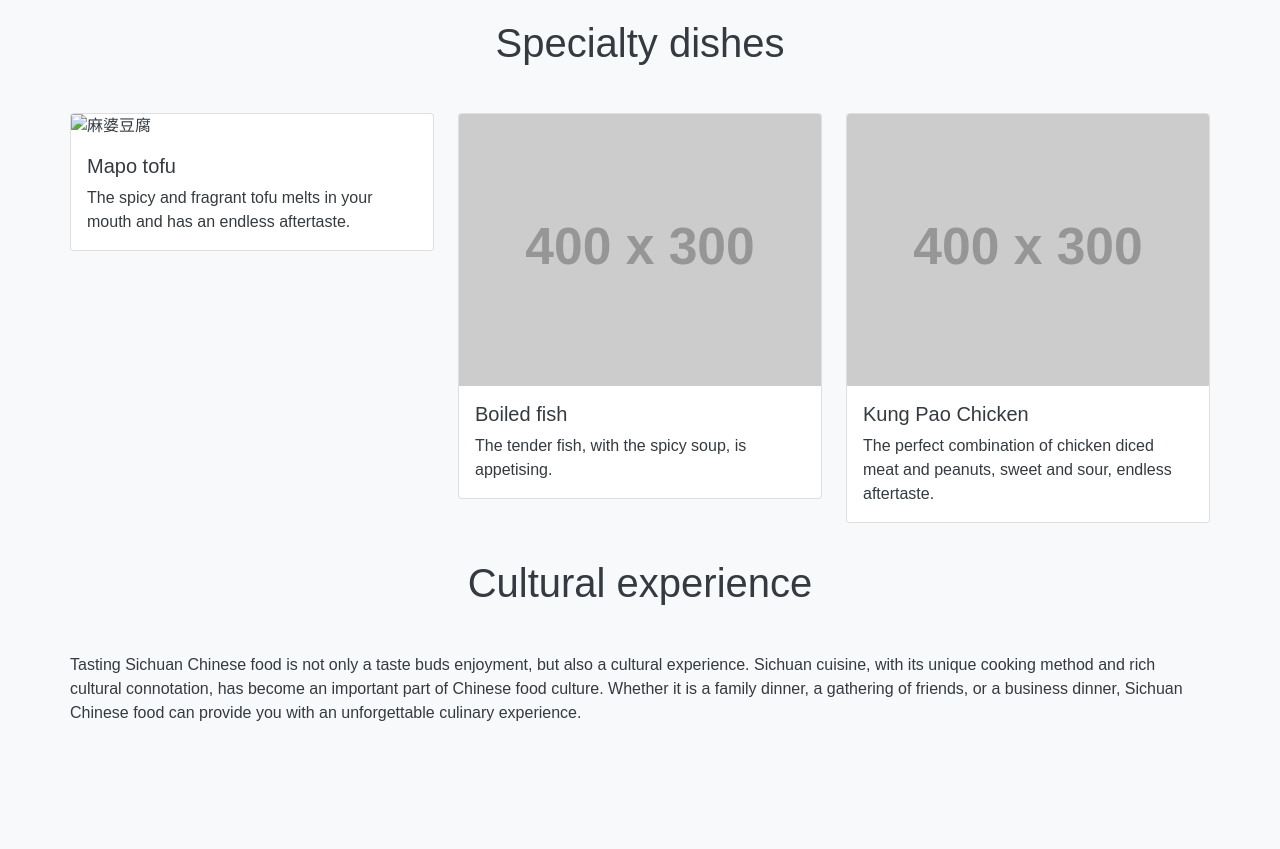
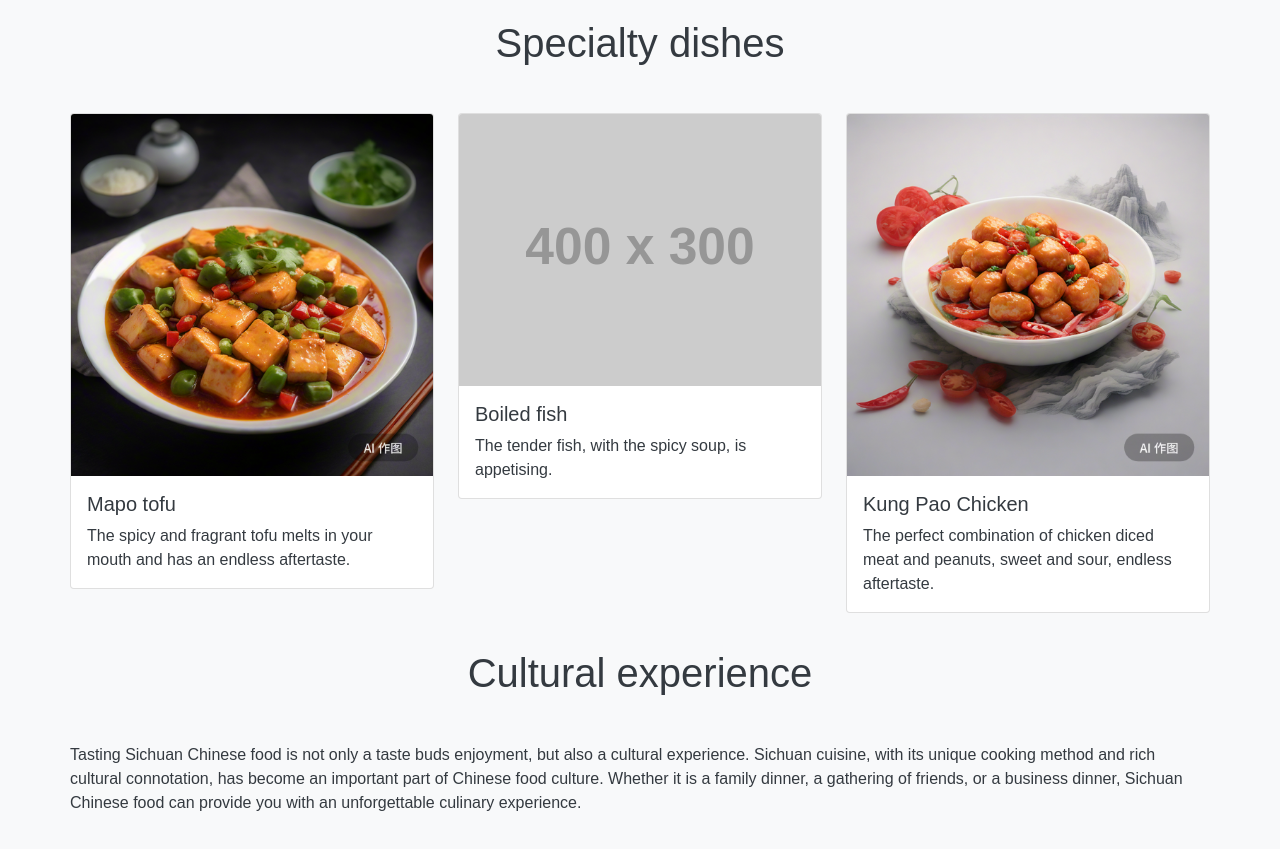
Before and after one commit to Zuranwu/zuran-portfolio, a plain HTML site: page chinese.html in a window 1280 px wide. Shown: the part 815-1664 px from the top of the page. Before the commit the page ends 1596 px from the top, so only its background shows below. Drawn offline with nearby package versions, Linux system fonts and the light colour scheme; placeholder pictures from the web are drawn by us.

Commit message:
Update chinese.html

```diff
--- a/chinese.html
+++ b/chinese.html
@@ -96,7 +96,7 @@
         <div class="row">
             <div class="col-md-4">
                 <div class="card dish-card">
-                    <img src="b58c6455d0c8421198bd7b1165da3a14_1070639464.png/400x300" class="card-img-top" alt="麻婆豆腐">
+                    <img src="b58c6455d0c8421198bd7b1165da3a14_1070639464.png" class="card-img-top" alt="麻婆豆腐">
                     <div class="card-body">
                         <h5 class="card-title">Mapo tofu</h5>
                         <p class="card-text">The spicy and fragrant tofu melts in your mouth and has an endless aftertaste.</p>
@@ -114,7 +114,7 @@
             </div>
             <div class="col-md-4">
                 <div class="card dish-card">
-                    <img src="https://via.placeholder.com/400x300" class="card-img-top" alt="宫保鸡丁">
+                    <img src="da5d490f7f324a1da1d43fd6057653bd_1070641017.png" class="card-img-top" alt="宫保鸡丁">
                     <div class="card-body">
                         <h5 class="card-title">Kung Pao Chicken</h5>
                         <p class="card-text">The perfect combination of chicken diced meat and peanuts, sweet and sour, endless aftertaste.</p>
```
